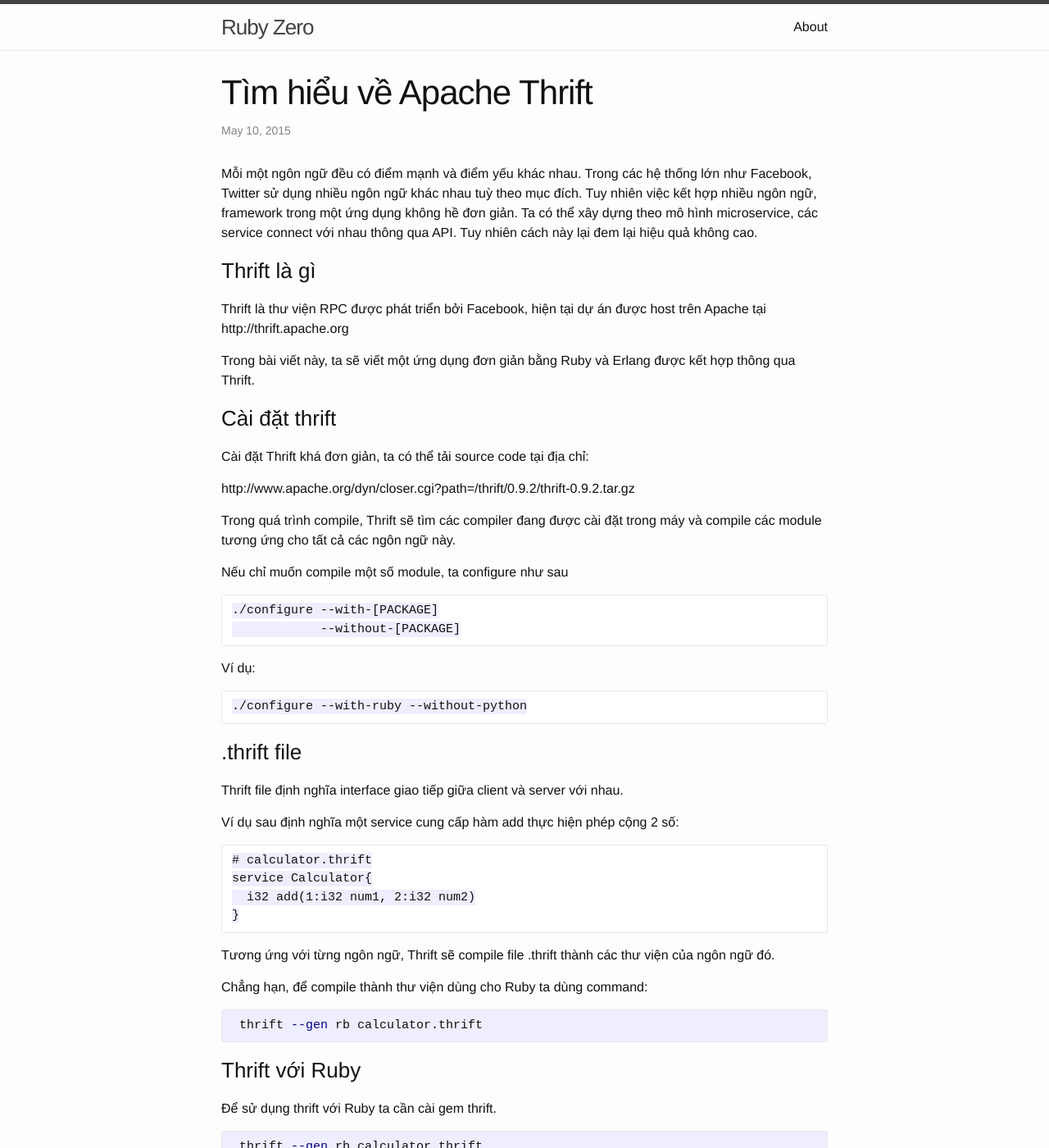
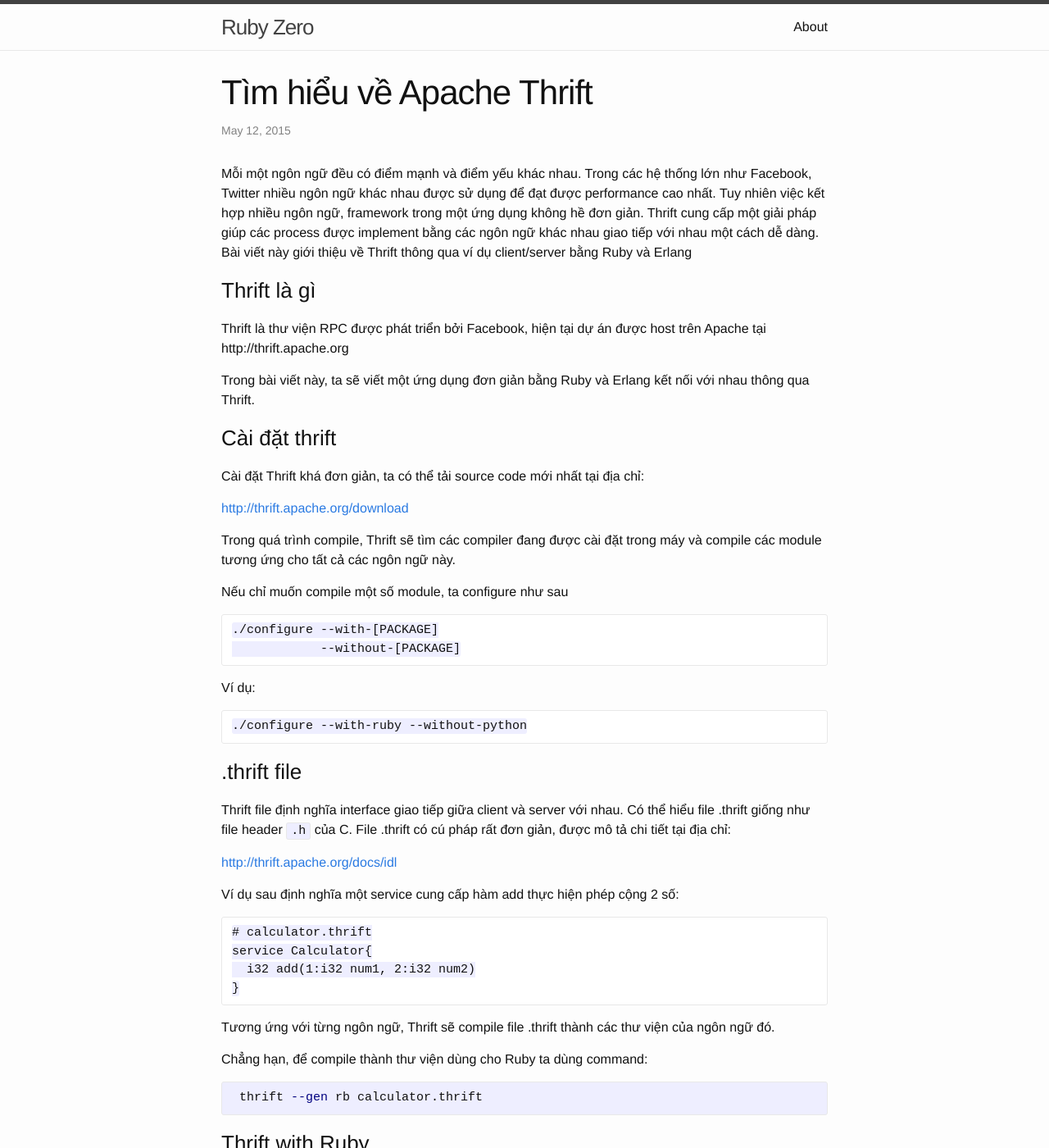
Before and after one commit to zinh/zinh.github.io, a Jekyll site: the page built from _posts/2015-05-10-ruby-and-erlang-by-thrift.markdown, in a window 1280 px wide and 1400 px high. Shown: the whole window at 82% size. Built offline with Jekyll 4.4.1, drawn with Linux system fonts in a browser that asks for light colours; some of the changed text lies outside the part shown.

Commit message:
update thrift post

```diff
--- a/_posts/2015-05-10-ruby-and-erlang-by-thrift.markdown
+++ b/_posts/2015-05-10-ruby-and-erlang-by-thrift.markdown
@@ -1,28 +1,26 @@
 ---
 layout: post
 title:  "Tìm hiểu về Apache Thrift"
-date:   2015-05-10 00:03:04
-summary: Giới thiệu cách kết hợp Ruby và Erlang thông qua Thrift
+date:   2015-05-12 00:03:04
+summary: Mỗi một ngôn ngữ đều có điểm mạnh và điểm yếu khác nhau. Trong các hệ thống lớn như Facebook, Twitter nhiều ngôn ngữ khác nhau được sử dụng để đạt được performance cao nhất. Tuy nhiên việc kết hợp nhiều ngôn ngữ, framework trong một ứng dụng không hề đơn giản. Thrift cung cấp một giải pháp giúp các process được implement bằng các ngôn ngữ khác nhau giao tiếp với nhau một cách dễ dàng. Bài viết này giới thiệu về Thrift thông qua ví dụ client/server bằng Ruby và Erlang
 description: Giới thiệu cách kết hợp Ruby và Erlang thông qua Thrift
 categories: ruby erlang
 ---
 
-Mỗi một ngôn ngữ đều có điểm mạnh và điểm yếu khác nhau. Trong các hệ thống lớn như Facebook, Twitter sử dụng nhiều ngôn ngữ khác nhau
-tuỳ theo mục đích. Tuy nhiên việc kết hợp nhiều ngôn ngữ, framework trong một ứng dụng không hề đơn giản.
-Ta có thể xây dựng theo mô hình microservice, các service connect với nhau thông qua API. Tuy nhiên cách này lại đem lại hiệu
-quả không cao.
+Mỗi một ngôn ngữ đều có điểm mạnh và điểm yếu khác nhau. Trong các hệ thống lớn như Facebook, Twitter nhiều ngôn ngữ khác nhau được sử dụng để đạt được performance cao nhất. Tuy nhiên việc kết hợp nhiều ngôn ngữ, framework trong một ứng dụng không hề đơn giản. Thrift cung cấp một giải pháp giúp các process được implement bằng các ngôn ngữ khác nhau giao tiếp với nhau một cách dễ dàng. Bài viết này giới thiệu về Thrift thông qua ví dụ client/server bằng Ruby và Erlang
 
 ### Thrift là gì
 
 Thrift là thư viện RPC được phát triển bởi Facebook, hiện tại dự án được host trên Apache tại http://thrift.apache.org
 
-Trong bài viết này, ta sẽ viết một ứng dụng đơn giản bằng Ruby và Erlang được kết hợp thông qua Thrift.
+Trong bài viết này, ta sẽ viết một ứng dụng đơn giản bằng Ruby và Erlang kết nối với nhau thông qua Thrift.
 
 ### Cài đặt thrift
 
-Cài đặt Thrift khá đơn giản, ta có thể tải source code tại địa chỉ:
+Cài đặt Thrift khá đơn giản, ta có thể tải source code mới nhất tại địa chỉ:
 
-http://www.apache.org/dyn/closer.cgi?path=/thrift/0.9.2/thrift-0.9.2.tar.gz
+[http://thrift.apache.org/download](http://thrift.apache.org/download){:target="_blank"}{:rel="nofollow"}
+
 
 Trong quá trình compile, Thrift sẽ tìm các compiler đang được cài đặt trong máy và compile các module tương ứng cho tất cả các ngôn ngữ này.
 
@@ -37,7 +35,10 @@
 
 ### .thrift file
 
-Thrift file định nghĩa interface giao tiếp giữa client và server với nhau.
+Thrift file định nghĩa interface giao tiếp giữa client và server với nhau. Có thể hiểu file .thrift giống như file header `.h` của C.
+File .thrift có cú pháp rất đơn giản, được mô tả chi tiết tại địa chỉ:
+
+[http://thrift.apache.org/docs/idl](http://thrift.apache.org/docs/idl){:target="_blank"}{:rel="nofollow"}
 
 Ví dụ sau định nghĩa một service cung cấp hàm add thực hiện phép cộng 2 số:
 
@@ -54,9 +55,9 @@
  thrift --gen rb calculator.thrift
 {% endhighlight %}
 
-### Thrift với Ruby
+### Thrift with Ruby
 
-Để sử dụng thrift với Ruby ta cần cài gem thrift.
+Để sử dụng thrift với Ruby trước tiên ta cần cài gem [thrift](https://rubygems.org/gems/thrift){:target="_blank"}{:rel="nofollow"}. Sau đó ta import file được compile từ file `.thrift`. Để compile interface cho Ruby ta dùng command:
 
 {% highlight bash %}
  thrift --gen rb calculator.thrift
@@ -95,7 +97,9 @@
 puts "done."
 {% endhighlight %}
 
-#### Client bằng Ruby
+#### Client in Ruby
+
+Tương tự như server, một client viết bằng Ruby cần có các file `gen-rb` được Thirft compile.
 
 {% highlight ruby %}
 # client.rb
@@ -114,21 +118,25 @@
 {% endhighlight %}
 
 {% highlight bash %}
- ruby client.rb
-12 + 13 = 25
+ruby client.rb
+=> 12 + 13 = 25
 {% endhighlight %}
 
-Tiếp theo, ta viết client bằng Erlang
+Ở code trên ta thấy, nhờ có thrift việc gọi hàm add của service Calculator được thực hiện giống như việc gọi hàm của cùng một ứng dụng. Thrift đã đảm nhiệm phần
+trao đổi encode decode dữ liệu.
 
-### Client bằng Erlang
+Tuy nhiên, sức mạnh của Thrift không dừng lại ở đó. Ta còn có thể gọi một service được viết bằng ngôn ngữ khác y như gọi một hàm local. Phần tiếp theo, ta sẽ viết
+một client bằng Erlang request đến service Calculator đã được implement bằng Ruby ở trên.
 
-Không đơn giản như Ruby, để sử dụng được Thrift trong Erlang, ta cần thư viện thirft dành cho Erlang. Thư viện này được cung cấp trong thư mục source của thrift
+### Thrift with Erlang
+
+Không đơn giản như Ruby, để sử dụng được Thrift trong Erlang, ta cần thư viện thirft dành cho Erlang. Thư viện này được cung cấp trong thư mục source code của thrift
 
     thrift_source/lib/erl
 
 Hoặc có thể tải về tại địa chỉ:
 
-https://github.com/apache/thrift/tree/master/lib/erl
+[https://github.com/apache/thrift/tree/master/lib/erl](https://github.com/apache/thrift/tree/master/lib/erl){:target="_blank"}{:rel="nofollow"}
 
 Tiếp theo ta compile interface của service `Calculator` cho Erlang
 
@@ -136,7 +144,7 @@
  thrift --gen erl calculator.thrift
 {% endhighlight %}
 
-Các file được sinh ra trong thư mục gen-erl.
+Các file được sinh ra trong thư mục `gen-erl`.
 
 Ứng dụng client như sau:
 
@@ -156,9 +164,9 @@
   io:format("~p + ~p = ~p~n", [A, B, Sum]).
 {% endhighlight %}
 
-Ta copy các file trong thư mục gen-erl và file clien.erl vào thư mục erl được download ở trên.
+Ta copy các file trong thư mục `gen-erl` và file `client.erl` vào thư mục lib erl được download ở trên.
 
-Trong thư mục erl, ta compile tất cả các thư viện(bao gồm cả file client.erl) bằng rebar:
+Trong thư mục lib erl, ta compile tất cả các thư viện(bao gồm cả file client.erl) bằng rebar:
 
      ./rebar compile
 
@@ -167,3 +175,6 @@
     1> client:plus(12, 13).
     12 + 13 = 25
     ok
+
+Như vậy ta thấy Thrift cung cấp đầy đủ công cụ để các process giao tiếp hiệu quả với nhau. Ta không cần phải lo lắng đến việc
+encode/decode data, transport chúng như thế nào. Nhờ đó việc trao đổi giữa client/server trở nên cực kì đơn giản.
```
Also changed, not shown: other parts of _posts/2015-05-10-ruby-and-erlang-by-thrift.markdown (+2 -1 lines).
